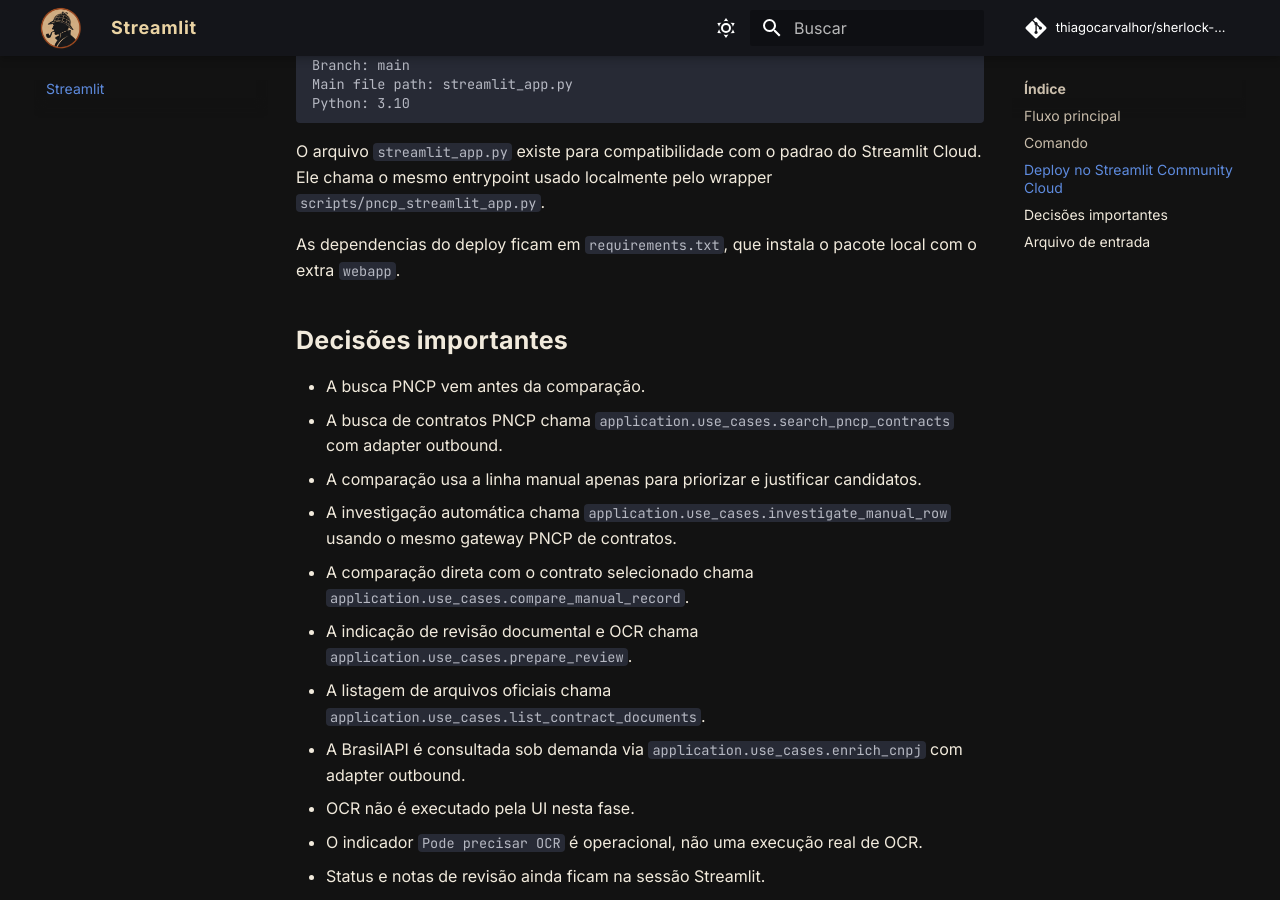
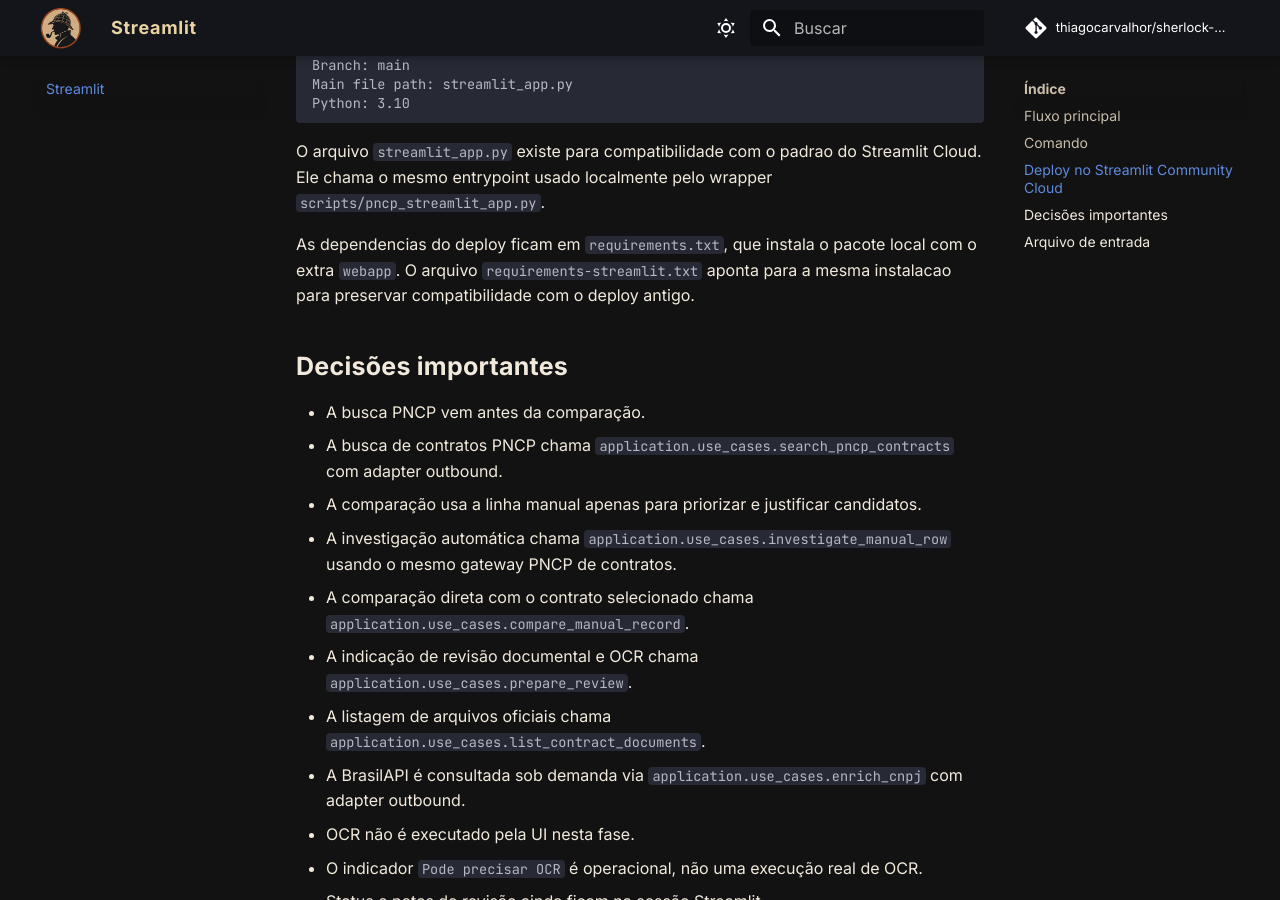
Before and after one commit to thiagocarvalhor/sherlock-holmes, an MkDocs documentation site: the page built from docs/streamlit.md, in a window 1280 px wide and 900 px high, scrolled down 890 px. Built offline with MkDocs 1.6.1 and Material for MkDocs 9.7.7, drawn with Linux system fonts in a browser that asks for light colours; comment, search, counter and statistics services are not loaded.

Commit message:
fix(streamlit): align legacy cloud requirements

```diff
--- a/docs/streamlit.md
+++ b/docs/streamlit.md
@@ -43,7 +43,8 @@
 `scripts/pncp_streamlit_app.py`.
 
 As dependencias do deploy ficam em `requirements.txt`, que instala o pacote
-local com o extra `webapp`.
+local com o extra `webapp`. O arquivo `requirements-streamlit.txt` aponta para
+a mesma instalacao para preservar compatibilidade com o deploy antigo.
 
 ## Decisões importantes
 
--- a/requirements-streamlit.txt
+++ b/requirements-streamlit.txt
@@ -1,2 +1 @@
-streamlit==1.45.1
-pandas==2.2.3
+-e .[webapp]
```
Also changed, not shown: README.md (+3 -1 lines).
